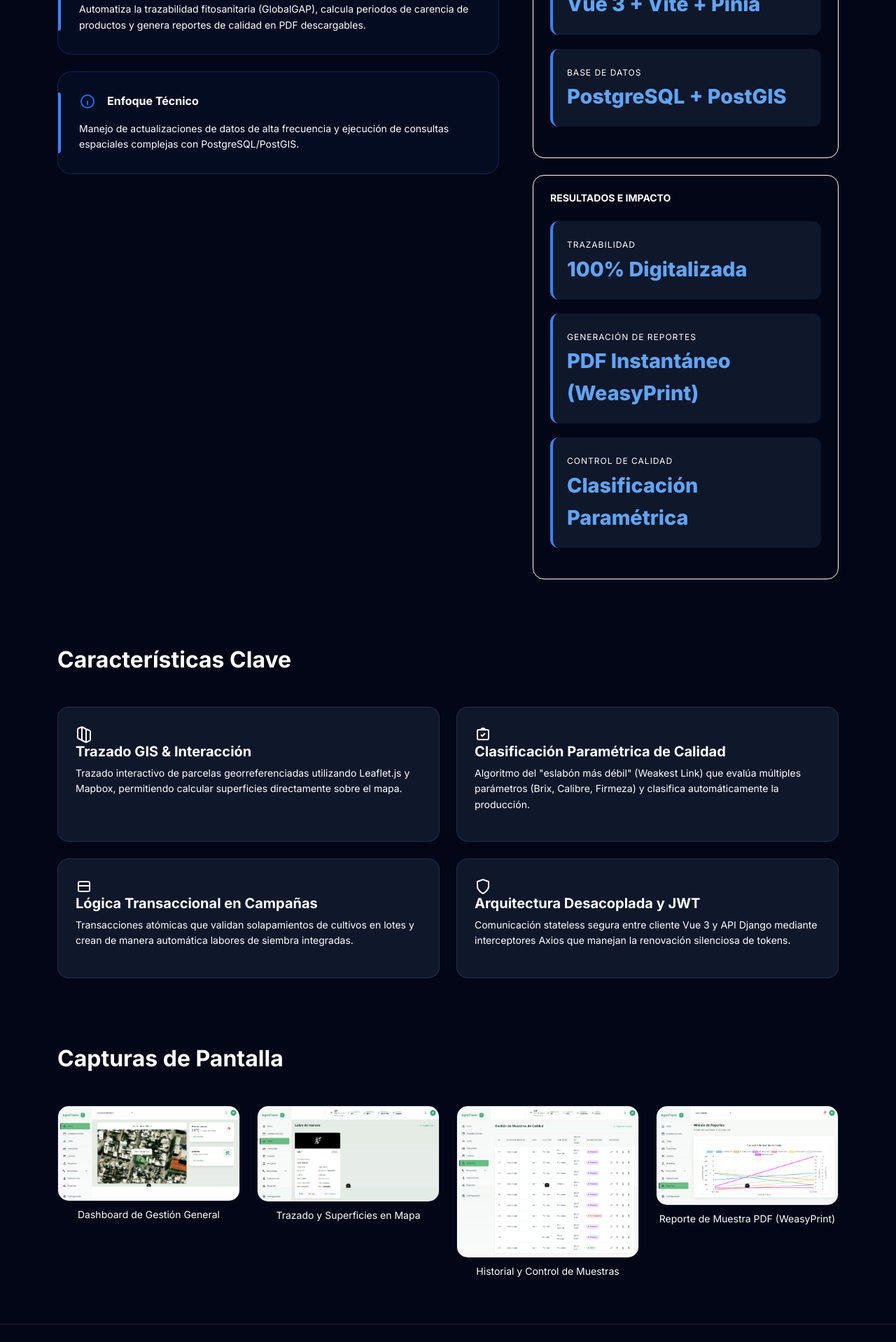
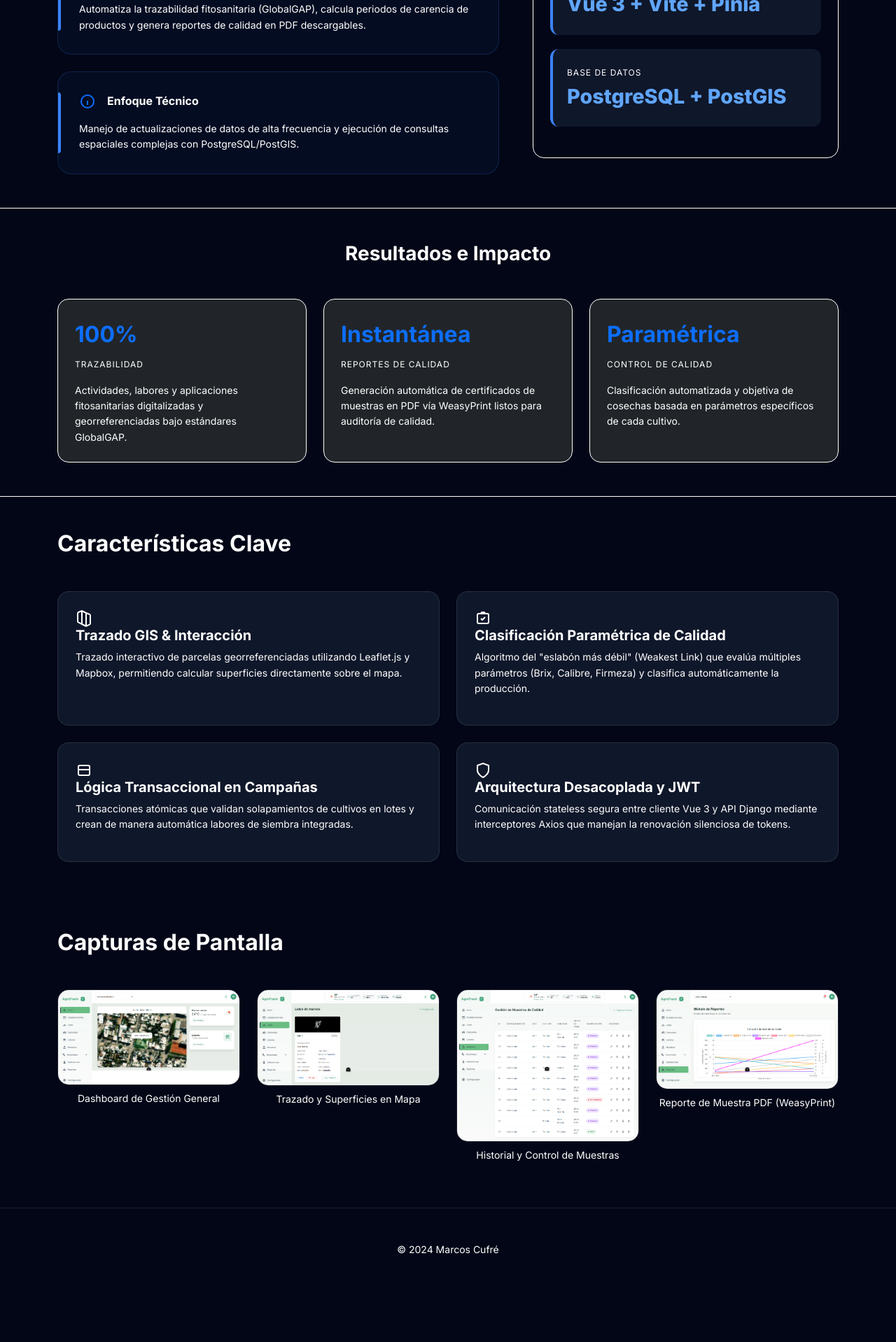
Before and after one commit to marcoscufre/portfolio, a Django app: page /proyecto/agrotrack/ in a window 1280 px wide. Shown: the part 1254-3172 px from the top of the page at 70% size. After the commit the page ends 3046 px from the top, so only its background shows below. Run offline with Django 5.2, Linux system fonts and the light colour scheme.

Commit message:
cambio diseño agrotrack

```diff
--- a/core/templates/proyecto_agrotrack.html
+++ b/core/templates/proyecto_agrotrack.html
@@ -97,17 +97,41 @@
                     </div>
                 </div>
                 <div class="col-lg-5">
-                    <div class="p-4 bg-card rounded-4 border border-white border-opacity-5 mb-4">
+                    <div class="p-4 bg-card rounded-4 border border-white border-opacity-5">
                         <h6 class="fw-bold mb-4 text-uppercase small">Arquitectura Técnica</h6>
                         <div class="metric-card"><span class="metric-label">Backend</span><span class="metric-value">Django REST Framework</span></div>
                         <div class="metric-card"><span class="metric-label">Frontend</span><span class="metric-value">Vue 3 + Vite + Pinia</span></div>
                         <div class="metric-card"><span class="metric-label">Base de Datos</span><span class="metric-value">PostgreSQL + PostGIS</span></div>
                     </div>
-                    <div class="p-4 bg-card rounded-4 border border-white border-opacity-5">
-                        <h6 class="fw-bold mb-4 text-uppercase small">Resultados e Impacto</h6>
-                        <div class="metric-card"><span class="metric-label">Trazabilidad</span><span class="metric-value">100% Digitalizada</span></div>
-                        <div class="metric-card"><span class="metric-label">Generación de Reportes</span><span class="metric-value">PDF Instantáneo (WeasyPrint)</span></div>
-                        <div class="metric-card"><span class="metric-label">Control de Calidad</span><span class="metric-value">Clasificación Paramétrica</span></div>
+                </div>
+            </div>
+        </div>
+    </section>
+
+    <!-- SECCIÓN HORIZONTAL DE RESULTADOS E IMPACTO -->
+    <section class="py-5 border-top border-bottom border-white border-opacity-5 bg-card">
+        <div class="container">
+            <h3 class="fw-bold mb-5 text-center">Resultados e Impacto</h3>
+            <div class="row g-4">
+                <div class="col-md-4">
+                    <div class="p-4 rounded-4 border border-white border-opacity-5 bg-dark h-100">
+                        <span class="metric-value fs-2 fw-bold text-primary mb-2 d-block">100%</span>
+                        <span class="metric-label text-uppercase small text-muted d-block mb-3" style="letter-spacing: 1px;">Trazabilidad</span>
+                        <p class="text-muted small mb-0">Actividades, labores y aplicaciones fitosanitarias digitalizadas y georreferenciadas bajo estándares GlobalGAP.</p>
+                    </div>
+                </div>
+                <div class="col-md-4">
+                    <div class="p-4 rounded-4 border border-white border-opacity-5 bg-dark h-100">
+                        <span class="metric-value fs-2 fw-bold text-primary mb-2 d-block">Instantánea</span>
+                        <span class="metric-label text-uppercase small text-muted d-block mb-3" style="letter-spacing: 1px;">Reportes de Calidad</span>
+                        <p class="text-muted small mb-0">Generación automática de certificados de muestras en PDF vía WeasyPrint listos para auditoría de calidad.</p>
+                    </div>
+                </div>
+                <div class="col-md-4">
+                    <div class="p-4 rounded-4 border border-white border-opacity-5 bg-dark h-100">
+                        <span class="metric-value fs-2 fw-bold text-primary mb-2 d-block">Paramétrica</span>
+                        <span class="metric-label text-uppercase small text-muted d-block mb-3" style="letter-spacing: 1px;">Control de Calidad</span>
+                        <p class="text-muted small mb-0">Clasificación automatizada y objetiva de cosechas basada en parámetros específicos de cada cultivo.</p>
                     </div>
                 </div>
             </div>
```
